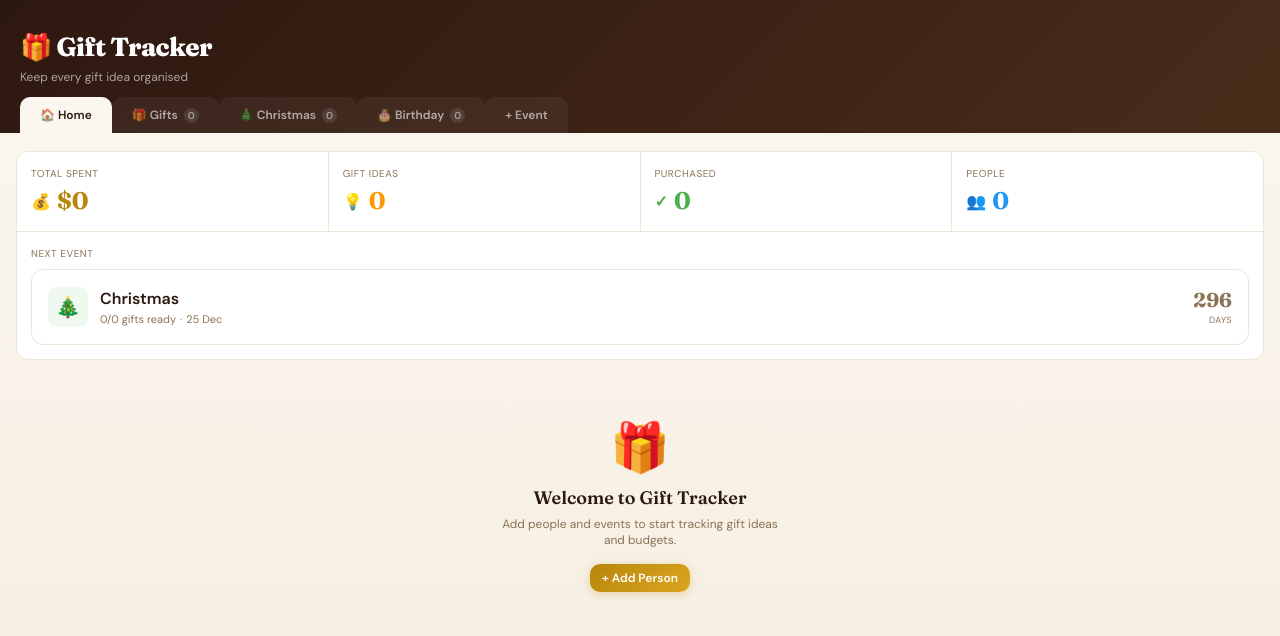
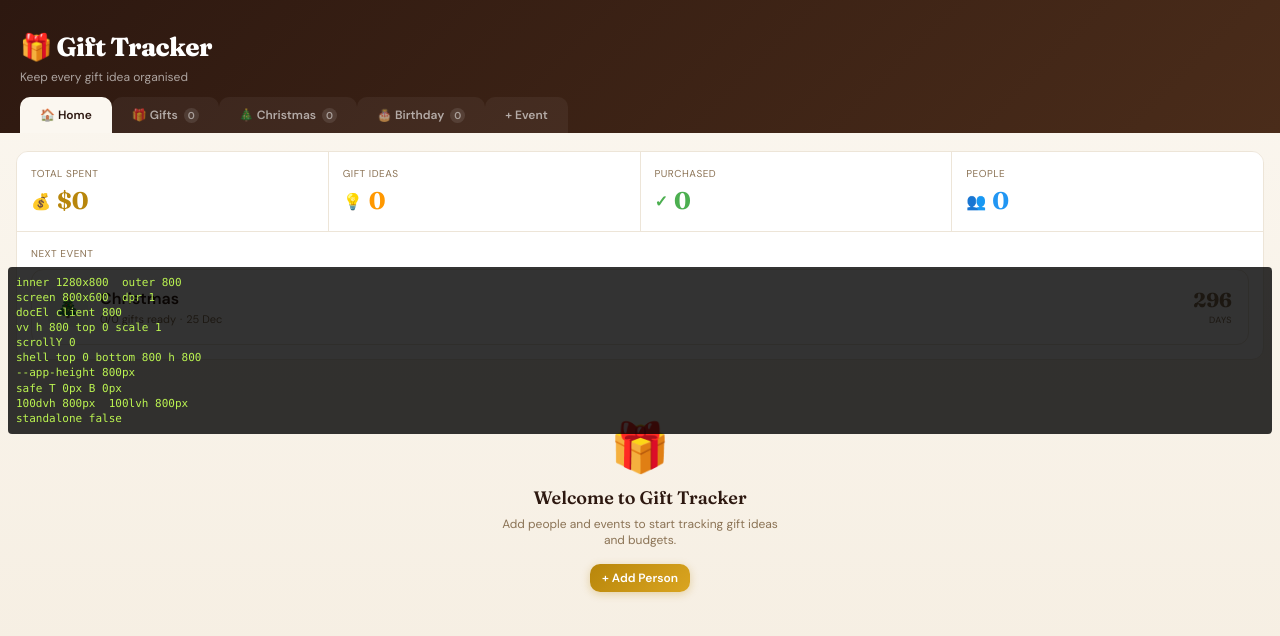
Before and after one commit to fizzypop109/gift-tracker, a Next.js app: page / in a window 1280 px wide. Shown: the top 636 px of the page. Built offline with nearby package versions, Linux system fonts and the light colour scheme.

Commit message:
Add ViewportDebug component to diagnose iOS viewport issues and integrate into GiftTracker layout

```diff
--- a/src/components/GiftTracker.tsx
+++ b/src/components/GiftTracker.tsx
@@ -1,7 +1,7 @@
 import {useState} from "react";
 import {
     ReceiverModal, GiftModal, BudgetModal, OccasionListView, Header, OccasionModal, HomeView,
-    AllGiftsView, PersonModal
+    AllGiftsView, PersonModal, ViewportDebug
 } from "@/components";
 import {useApp, useAppHeight, useResetScrollOnBlur} from "@/hooks";
 import {daysUntil, getNextOccasionDate} from "@/utils";
@@ -102,7 +102,8 @@ export const GiftTracker = () => {
     };
 
     return (
-        <div className="fixed inset-x-0 top-0 h-[var(--app-height,100dvh)] flex flex-col overflow-hidden font-sans text-brown bg-[linear-gradient(180deg,var(--color-cream)_0%,var(--color-cream-warm)_100%)]">
+        <div data-app-shell className="fixed inset-x-0 top-0 h-[var(--app-height,100dvh)] flex flex-col overflow-hidden font-sans text-brown bg-[linear-gradient(180deg,var(--color-cream)_0%,var(--color-cream-warm)_100%)]">
+            <ViewportDebug />
             <Header
                 selectedTab={tab}
                 onTabClick={handleTabClick}
--- /dev/null
+++ b/src/components/ViewportDebug.tsx
@@ -0,0 +1,46 @@
+import {useEffect, useRef, useState} from "react";
+
+// TEMPORARY: on-screen viewport readout for diagnosing the iOS bottom gap.
+export const ViewportDebug = () => {
+    const probe = useRef<HTMLDivElement>(null);
+    const [lines, setLines] = useState<string[]>([]);
+
+    useEffect(() => {
+        const read = () => {
+            const shell = document.querySelector("[data-app-shell]")?.getBoundingClientRect();
+            const p = probe.current ? getComputedStyle(probe.current) : null;
+            const vv = window.visualViewport;
+            const r = (n: number | undefined) => (n === undefined ? "-" : Math.round(n * 10) / 10);
+            setLines([
+                `inner ${window.innerWidth}x${window.innerHeight}  outer ${window.outerHeight}`,
+                `screen ${screen.width}x${screen.height}  dpr ${window.devicePixelRatio}`,
+                `docEl client ${document.documentElement.clientHeight}`,
+                `vv h ${r(vv?.height)} top ${r(vv?.offsetTop)} scale ${r(vv?.scale)}`,
+                `scrollY ${r(window.scrollY)}`,
+                `shell top ${r(shell?.top)} bottom ${r(shell?.bottom)} h ${r(shell?.height)}`,
+                `--app-height ${document.documentElement.style.getPropertyValue("--app-height") || "-"}`,
+                `safe T ${p?.paddingTop} B ${p?.paddingBottom}`,
+                `100dvh ${p?.height}  100lvh ${p?.width}`,
+                `standalone ${window.matchMedia("(display-mode: standalone)").matches}`,
+            ]);
+        };
+        read();
+        const id = setInterval(read, 300);
+        return () => clearInterval(id);
+    }, []);
+
+    return (
+        <>
+            {/* Probe: padding reports safe-area insets, height/width report dvh/lvh. */}
+            <div
+                ref={probe}
+                aria-hidden
+                className="fixed pointer-events-none invisible pt-[env(safe-area-inset-top)] pb-[env(safe-area-inset-bottom)] h-dvh"
+                style={{ top: 0, left: 0, width: "100lvh", boxSizing: "content-box" }}
+            />
+            <pre className="fixed left-2 right-2 top-1/3 z-[2000] m-0 p-2 rounded bg-black/80 text-[11px] leading-snug text-lime-300 font-mono pointer-events-none whitespace-pre-wrap">
+                {lines.join("\n")}
+            </pre>
+        </>
+    );
+};
--- a/src/components/index.ts
+++ b/src/components/index.ts
@@ -9,3 +9,4 @@ export * from "./Input";
 export * from "./modals";
 export * from "./OccasionListView";
 export * from "./Select";
+export * from "./ViewportDebug";
```
